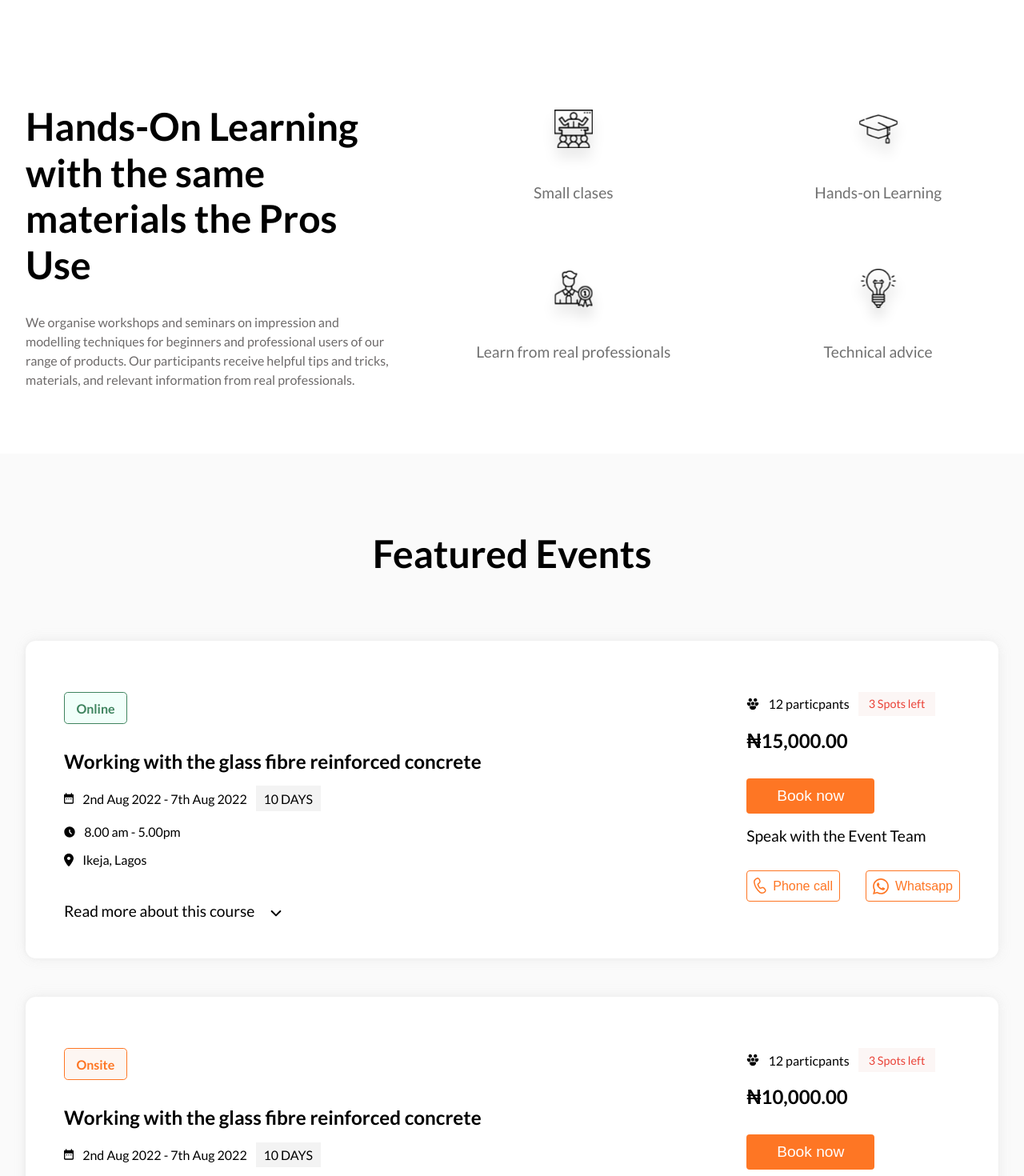
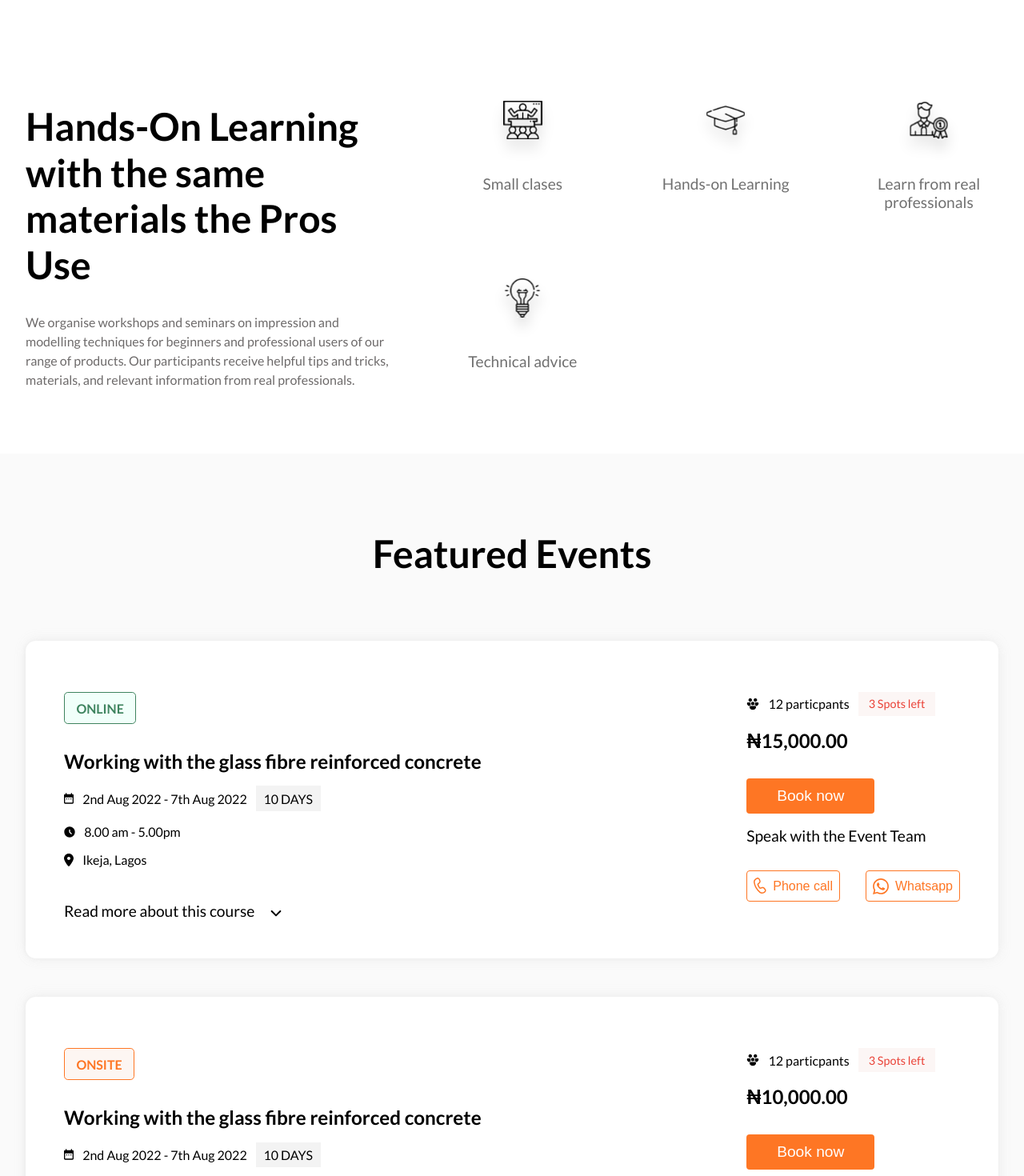
Before and after one commit to Ozoemenamsolomon/orthoex-store, a Next.js app: page /trainings in a window 1280 px wide. Shown: the part 580-2050 px from the top of the page at 80% size. Built offline with nearby package versions, Linux system fonts and the light colour scheme.

Commit message:
PR review changes

```diff
--- a/src/components/CTA.tsx
+++ b/src/components/CTA.tsx
@@ -1,5 +1,5 @@
 import Link from 'next/link';
-import React, { FC } from 'react';
+import { FC } from 'react';
 import styled from 'styled-components';
 
 type CTAType = {
--- a/src/components/FeaturedEventCard.tsx
+++ b/src/components/FeaturedEventCard.tsx
@@ -1,4 +1,4 @@
-import { EventDataType } from '@data/eventsData';
+import { EventDataType, EventFormat } from '@data/eventsData';
 import styled from 'styled-components';
 import React, { useState } from 'react';
 import Link from 'next/link';
@@ -136,11 +136,13 @@ const StyledRightContent = styled.div``;
 const StyledCourseFormat = styled.p<{ type: string }>`
 	padding: 0.6rem 0.9rem;
 	color: ${({ type }) =>
-		type == 'Onsite' ? 'var(--oex-orange)' : 'var(--oex-success)'};
+		type == EventFormat.ONSITE ? 'var(--oex-orange)' : 'var(--oex-success)'};
 	background-color: ${({ type }) =>
-		type == 'Onsite' ? 'var(--oex-light-orange)' : 'var(--oex-light-success)'};
+		type == EventFormat.ONSITE
+			? 'var(--oex-light-orange)'
+			: 'var(--oex-light-success)'};
 	border: ${({ type }) =>
-		type == 'Onsite'
+		type == EventFormat.ONSITE
 			? '1px solid var(--oex-orange)'
 			: '1px solid var(--oex-success)'};
 	border-radius: 0.3rem;
--- a/src/components/FeaturedEvents.tsx
+++ b/src/components/FeaturedEvents.tsx
@@ -6,23 +6,21 @@ import { Container } from './styled';
 import CTA from './CTA';
 
 const FeaturedEvents = () => {
-	const [displayElements, setdisplayElements] = useState(2);
-	// increment is how many more you add to the displayed list.
-	// displayElements is how many to render on mount.
+	const [eventCount, setEventCount] = useState(2);
 
 	const LoadMoreEvent = () => {
-		setdisplayElements(prev => prev + 1);
+		setEventCount(prev => prev + 1);
 	};
 
 	return (
 		<StyledWrapperDiv>
 			<Container>
 				<StyledHeading>Featured Events</StyledHeading>
-				{featuredEvents.slice(0, displayElements).map(event => (
+				{featuredEvents.slice(0, eventCount).map(event => (
 					<FeaturedEventCard key={event.id} event={event} />
 				))}
 
-				{featuredEvents.length !== displayElements && (
+				{featuredEvents.length !== eventCount && (
 					<StyledLoadMore>
 						<CTA className="btn-width" onClick={LoadMoreEvent} white>
 							Load more events
--- a/src/components/InfoSection.tsx
+++ b/src/components/InfoSection.tsx
@@ -45,7 +45,7 @@ const InfoSectionData: InfoSectionType[] = [
 	{
 		image: QuickChange,
 		description: 'We are passionate about empowering human potentials.',
-		buttons: [{ link: 'about', title: 'Read more' }],
+		buttons: [{ link: '/about', title: 'Read more' }],
 	},
 	{
 		image: Imprint,
--- a/src/components/ServiceStandard.tsx
+++ b/src/components/ServiceStandard.tsx
@@ -22,7 +22,7 @@ const ServiceStandard: React.FC<ServiceStandardProps> = ({ data }) => {
 				<p>{paragraph}</p>
 			</ServiceWriteUp>
 			<StyledServiceIcon>
-				<ServicesCards>
+				<StyledServiceCards>
 					{servicesIcon.map((service, index) => (
 						<ServiceCard
 							greyFont
@@ -31,7 +31,7 @@ const ServiceStandard: React.FC<ServiceStandardProps> = ({ data }) => {
 							service={service}
 						/>
 					))}
-				</ServicesCards>
+				</StyledServiceCards>
 			</StyledServiceIcon>
 		</StyledServiceStandard>
 	);
@@ -55,7 +55,6 @@ const StyledServiceStandard = styled.div`
 `;
 
 const ServiceWriteUp = styled.div`
-	width: 100%;
 	flex: 0 1 auto;
 
 	& > h3 {
@@ -91,3 +90,9 @@ const StyledServiceIcon = styled.div`
 		width: 60%;
 	}
 `;
+
+const StyledServiceCards = styled(ServicesCards)`
+	@media (min-width: 1024px) {
+		--min-width: 128px;
+	}
+`;
--- a/src/components/styled/index.tsx
+++ b/src/components/styled/index.tsx
@@ -3,7 +3,6 @@ import styled from 'styled-components';
 /** class of "bigger" makes it's children have a min-width of `270px`*/
 export const ServicesCards = styled.div<{
 	minWidth?: string;
-	minWidthLargeScreen?: string;
 }>`
 	--min-width: ${({ minWidth = '120px' }) => minWidth};
 	display: grid;
@@ -33,10 +32,6 @@ export const ServicesCards = styled.div<{
 		& > div.wider {
 			grid-column: span 2;
 		}
-	}
-
-	@media (min-width: 900px) {
-		--min-width: ${({ minWidthLargeScreen = '186px' }) => minWidthLargeScreen};
 	}
 `;
 
--- a/src/data/eventsData.ts
+++ b/src/data/eventsData.ts
@@ -1,7 +1,11 @@
+export enum EventFormat {
+	ONLINE = 'ONLINE',
+	ONSITE = 'ONSITE',
+}
 export interface EventDataType {
 	id: number;
 	title: string;
-	eventFormat: string;
+	eventFormat: EventFormat;
 	startDateTime: string; // TODO make the date format using ISO 2007-04-05T12:30−02:00
 	endDateTime: string;
 	location: { city: string; state: string };
@@ -21,7 +25,7 @@ export const featuredEvents: EventDataType[] = [
 	{
 		id: 1,
 		title: 'Working with the glass fibre reinforced concrete',
-		eventFormat: 'Online',
+		eventFormat: EventFormat.ONLINE,
 		startDateTime: '',
 		endDateTime: '',
 		location: { city: 'Ikeja', state: 'Lagos' },
@@ -44,7 +48,7 @@ export const featuredEvents: EventDataType[] = [
 	{
 		id: 2,
 		title: 'Working with the glass fibre reinforced concrete',
-		eventFormat: 'Onsite',
+		eventFormat: EventFormat.ONSITE,
 		startDateTime: '',
 		endDateTime: '',
 		location: { city: 'Badagry', state: 'Lagos' },
@@ -67,7 +71,7 @@ export const featuredEvents: EventDataType[] = [
 	{
 		id: 1,
 		title: 'Working with the glass fibre reinforced concrete',
-		eventFormat: 'Online',
+		eventFormat: EventFormat.ONLINE,
 		startDateTime: '',
 		endDateTime: '',
 		location: { city: 'Ikeja', state: 'Lagos' },
@@ -90,7 +94,7 @@ export const featuredEvents: EventDataType[] = [
 	{
 		id: 1,
 		title: 'Working with the glass fibre reinforced concrete',
-		eventFormat: 'Online',
+		eventFormat: EventFormat.ONLINE,
 		startDateTime: '',
 		endDateTime: '',
 		location: { city: 'Ikeja', state: 'Lagos' },
--- a/src/styles/globals.css
+++ b/src/styles/globals.css
@@ -85,16 +85,3 @@ p {
 img[object-fit='contain'] {
 	object-fit: contain;
 }
-
-/* This is the css section for swiper used in the home page */
-
-.swiper-pagination-bullet-active {
-	background: var(--oex-orange) !important;
-}
-
-.swiper-pagination {
-	margin-top: 2rem !important;
-	position: relative !important;
-}
-
-/* This is the css section ends here swiper */
```
Also changed, not shown: src/components/ProductVertical.tsx (+12 -2 lines).
